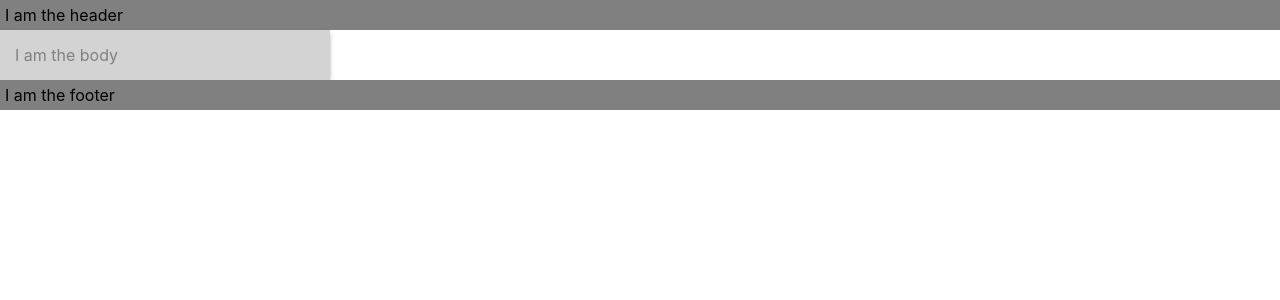
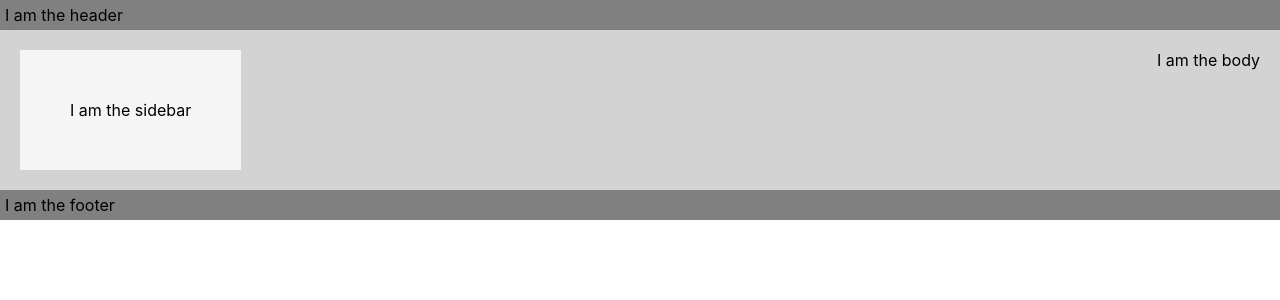
Before and after one commit to arn-foto/Alan_Project, a React (Create React App) app in the folder alan_project/: page / in a window 1280 px wide. Shown: the top 300 px of the page. Built offline with nearby package versions, Linux system fonts and the light colour scheme.

Commit message:
Add react-router-dom npm

```diff
--- a/alan_project/package.json
+++ b/alan_project/package.json
@@ -9,6 +9,7 @@
     "react": "^18.2.0",
     "react-dom": "^18.2.0",
     "react-scripts": "5.0.1",
+    "styled-components": "^5.3.5",
     "web-vitals": "^2.1.4"
   },
   "scripts": {
--- a/alan_project/src/Body/index.js
+++ b/alan_project/src/Body/index.js
@@ -1,8 +1,13 @@
 import React from "react";
+import Sidebar from "../Sidebar";
 import { BodyStyle } from "./style";
 
 function Body() {
-  return <BodyStyle>I am the body</BodyStyle>;
+  return (
+    <BodyStyle>
+      <Sidebar />I am the body
+    </BodyStyle>
+  );
 }
 
 export default Body;
--- a/alan_project/src/Body/style.js
+++ b/alan_project/src/Body/style.js
@@ -1,11 +1,9 @@
 import styled from "styled-components";
 
 const BodyStyle = styled.div`
-  flex: 0.3;
-  max-width: 300px;
-  padding-right: 20px;
-  padding: 15px !important;
-  color: gray;
+  display: flex;
+  justify-content: space-between;
+  padding: 20px;
   box-shadow: 0px 2px 5px -2px rgba(0, 0, 0, 0.75);
   background-color: lightgrey;
 `;
--- a/alan_project/src/Sidebar/index.js
+++ b/alan_project/src/Sidebar/index.js
@@ -0,0 +1,8 @@
+import React from "react";
+import { SidebarNav } from "./styles";
+
+function Sidebar() {
+  return <SidebarNav>I am the sidebar</SidebarNav>;
+}
+
+export default Sidebar;
--- a/alan_project/src/Sidebar/styles.js
+++ b/alan_project/src/Sidebar/styles.js
@@ -0,0 +1,9 @@
+import styled from "styled-components";
+
+const SidebarNav = styled.div`
+  display: flex;
+  background-color: whitesmoke;
+  padding: 50px;
+`;
+
+export { SidebarNav };
```
Also changed, not shown: 2 other files (tests, documents, lock files or other folders).
